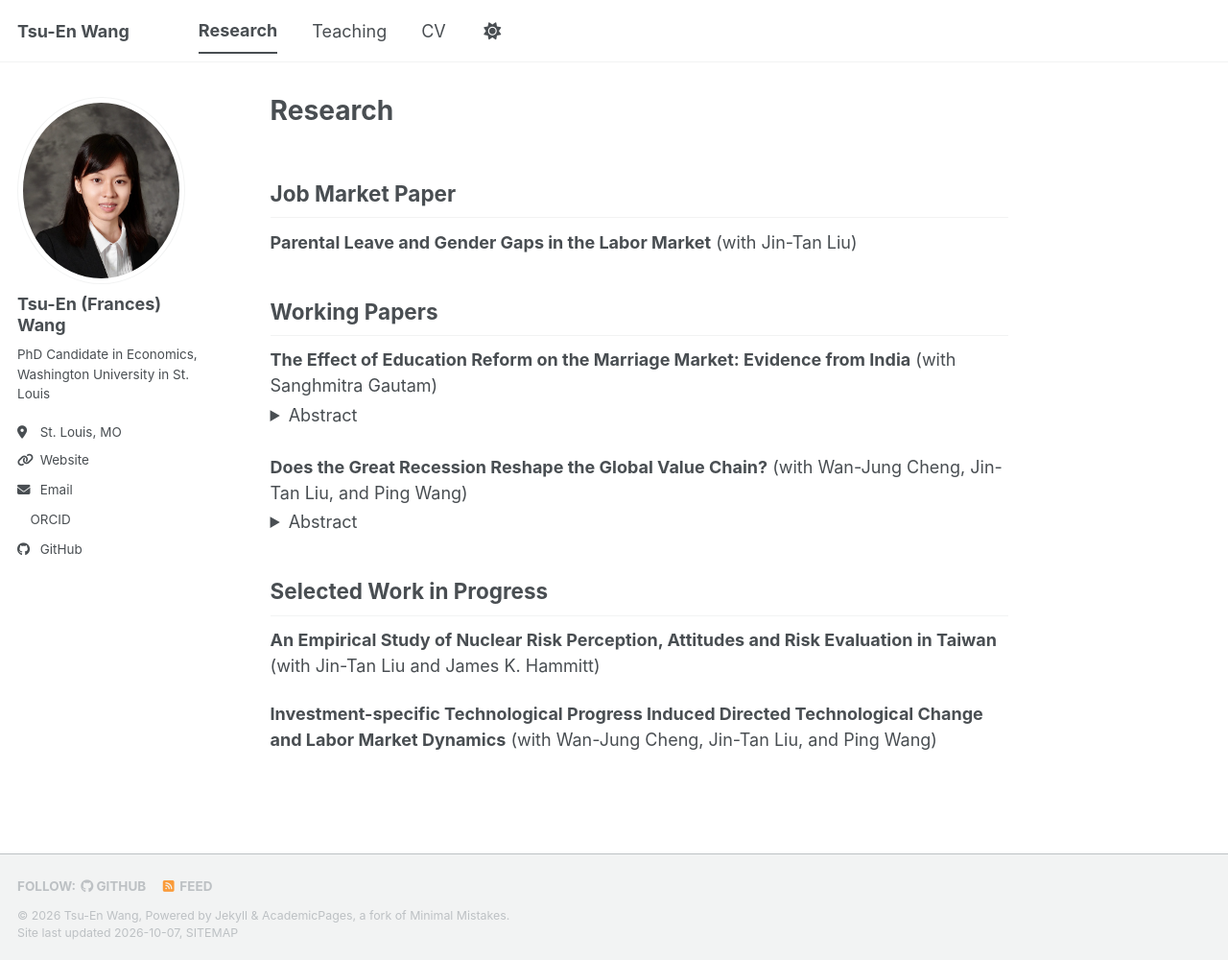
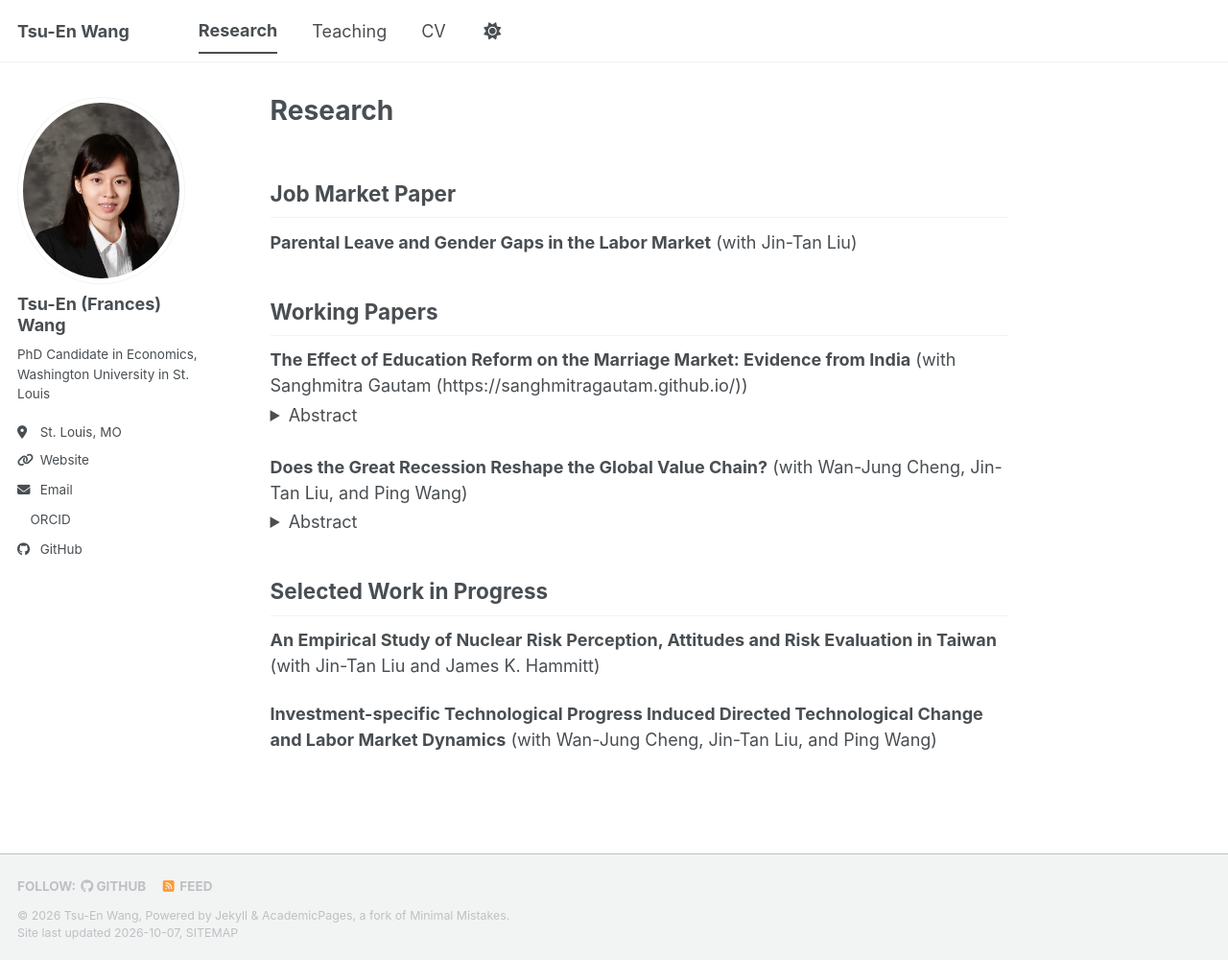
Before and after one commit to tsu-enwang/tsu-enwang, a Jekyll site: the page built from _pages/research.md, in a window 1280 px wide and 1000 px high. Shown: the whole window at 96% size. Built offline with Jekyll 4.4.1, drawn with Linux system fonts in a browser that asks for light colours; a style sheet for code colours, icons or effects is not loaded; part of the change alters nothing that is shown.

Commit message:
Update research.md

```diff
--- a/_pages/research.md
+++ b/_pages/research.md
@@ -10,7 +10,7 @@ author_profile: true
 
 ## Working Papers
 
-**The Effect of Education Reform on the Marriage Market: Evidence from India** (with Sanghmitra Gautam)
+**The Effect of Education Reform on the Marriage Market: Evidence from India** (with Sanghmitra Gautam (https://sanghmitragautam.github.io/))
 {: style="margin-bottom: 0.2em"}
 
 <details style="margin-bottom: 1.5em">
```
